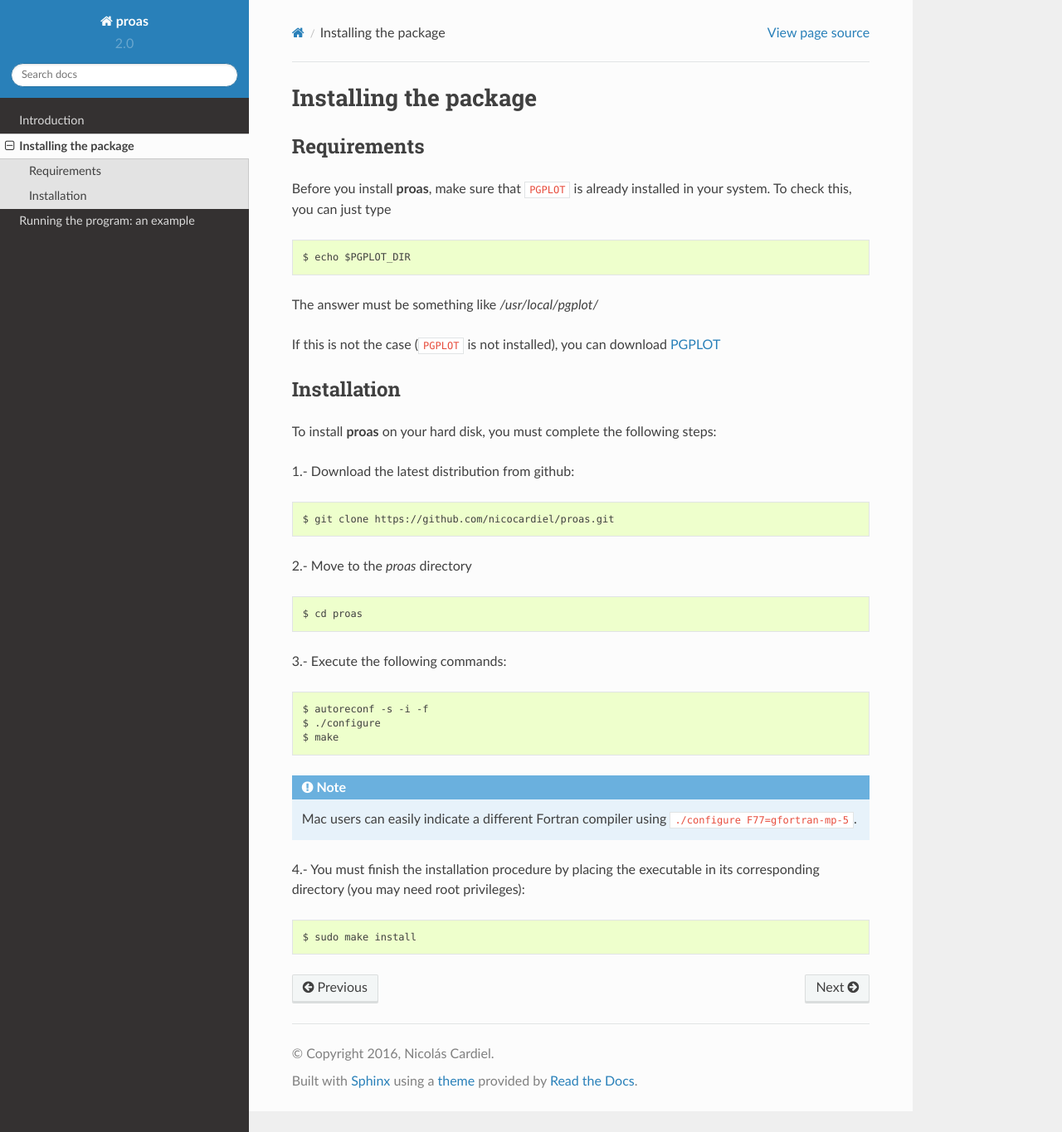
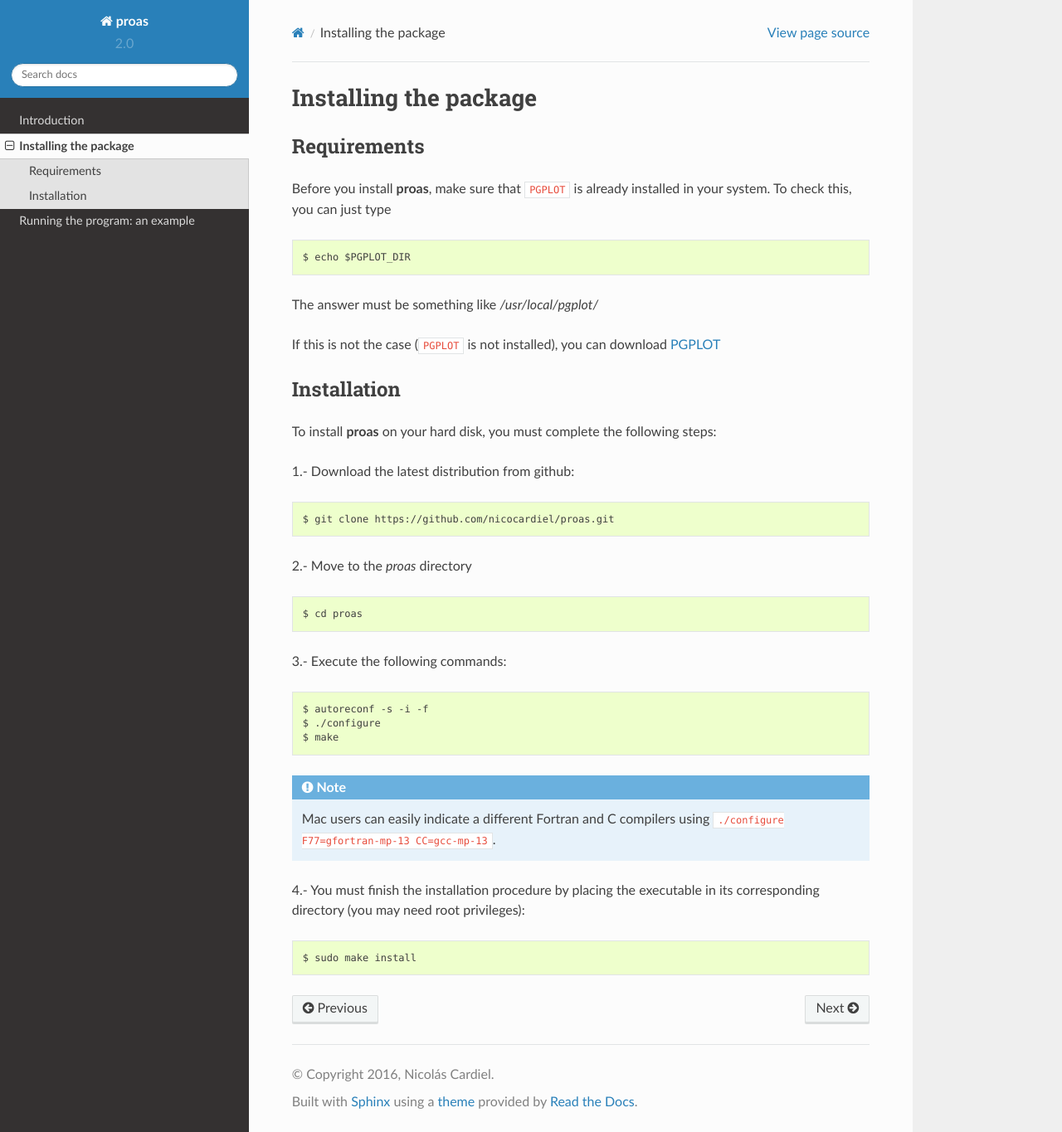
Before and after one commit to nicocardiel/proas, a Sphinx documentation site: the page built from docs/installation.rst, in a window 1280 px wide and 1365 px high. Shown: the whole window at 83% size. Built offline with Sphinx 7.4.7 and the Read the Docs theme 2.0.0, drawn with Linux system fonts in a browser that asks for light colours.

Commit message:
Include defining the C compiler to help configure to find PGPLOT

```diff
--- a/docs/installation.rst
+++ b/docs/installation.rst
@@ -41,8 +41,8 @@ To install **proas** on your hard disk, you must complete the following steps:
     $ ./configure
     $ make
 
-.. note:: Mac users can easily indicate a different Fortran compiler using
-      ``./configure F77=gfortran-mp-5``.
+.. note:: Mac users can easily indicate a different Fortran and C compilers using
+      ``./configure F77=gfortran-mp-13 CC=gcc-mp-13``.
 
 4.- You must finish the installation procedure by placing the
 executable in its corresponding directory (you may need root privileges):
```
